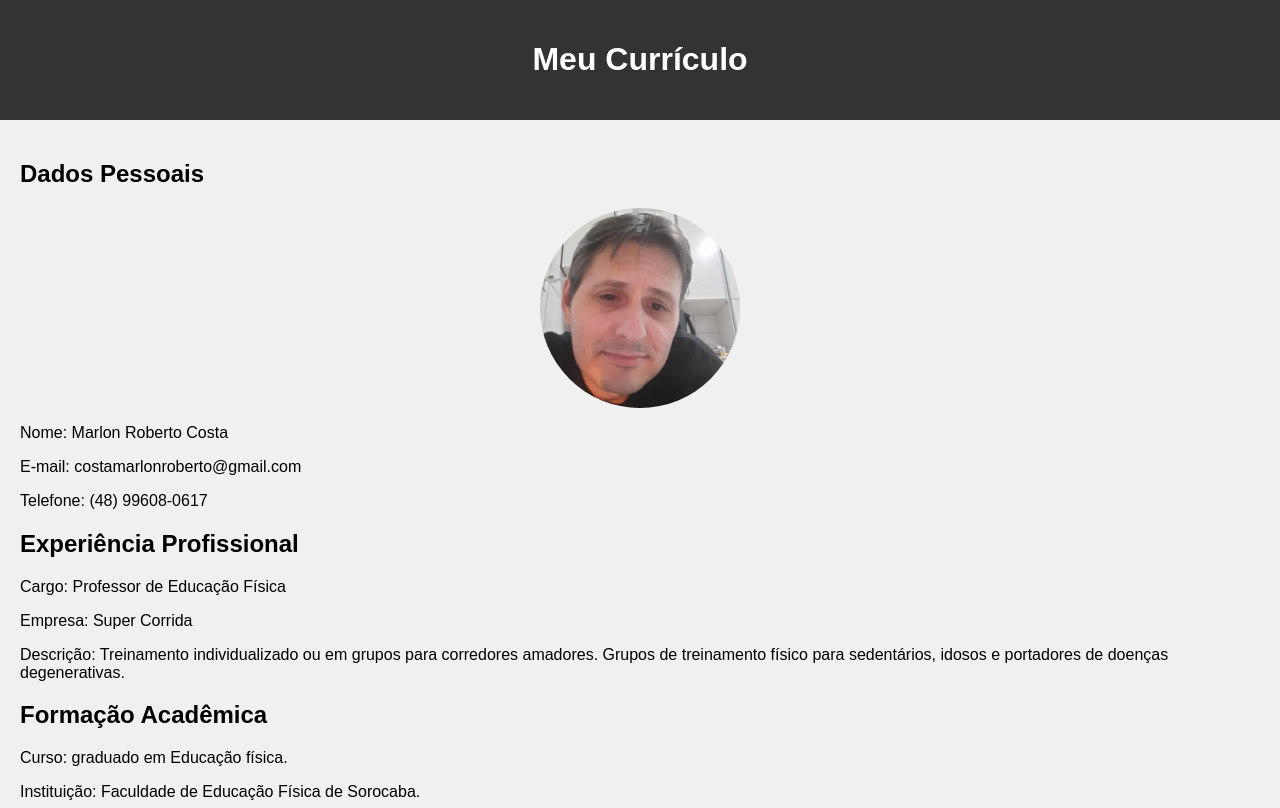
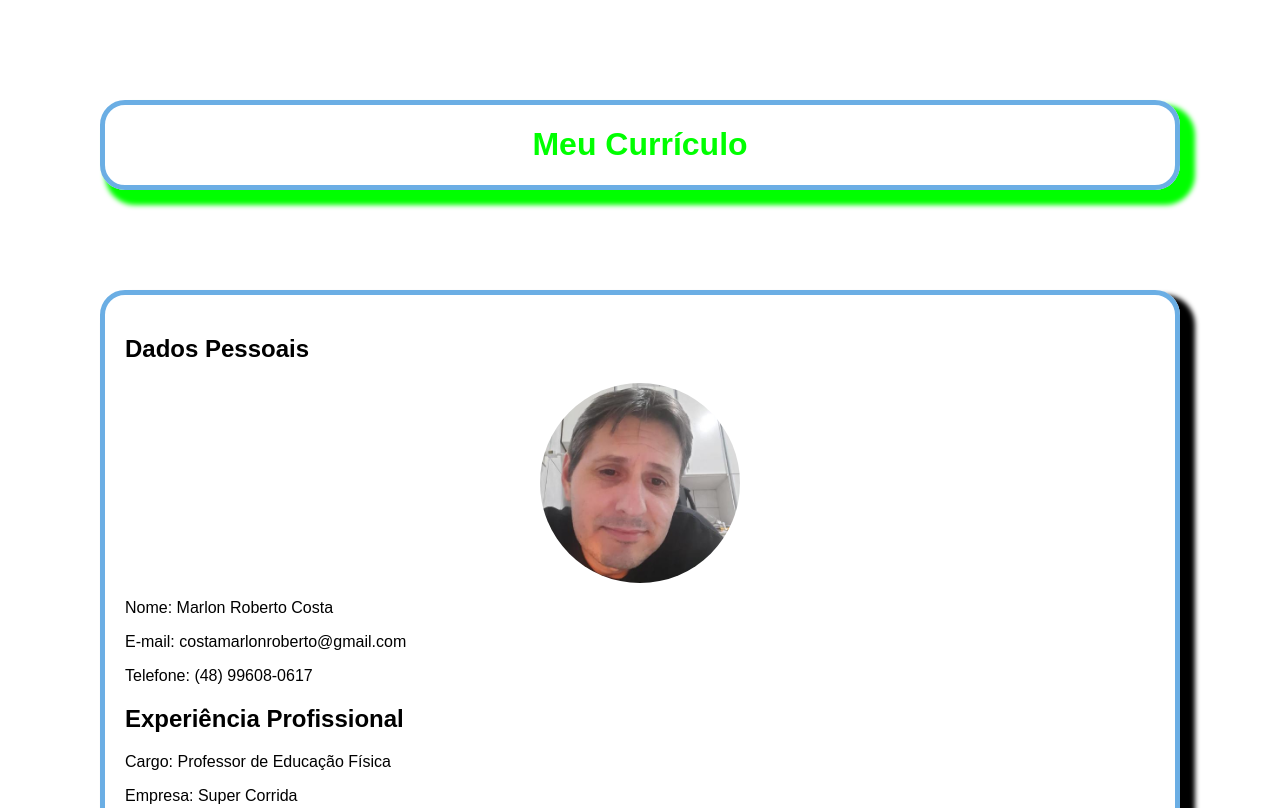
Before and after one commit to marlon22021976/curriculum, a plain HTML site: page index.html in a window 1280 px wide. Shown: the top 808 px of the page. Drawn offline with Linux system fonts and the light colour scheme.

Commit message:
Update index.html

```diff
--- a/index.html
+++ b/index.html
@@ -6,16 +6,23 @@
     <style>
         body {
             font-family: Arial, sans-serif;
-            background-color: #f0f0f0;
+            background-color: #e3f3f;
             margin: 0;
             padding: 0;
         }
 
+        div {
+  margin: 100px;
+  border-radius: 25px;
+  border: 5px solid #6baee4;
+  box-shadow: 10px 10px 5px 5px;
+}
+
         #header {
-            background-color: #333;
-            color: #fff;
+            background-color: #acdae;
+            color: #0f0f;
             text-align: center;
-            padding: 20px;
+            padding: 0px;
         }
 
         #profile-image {
```
